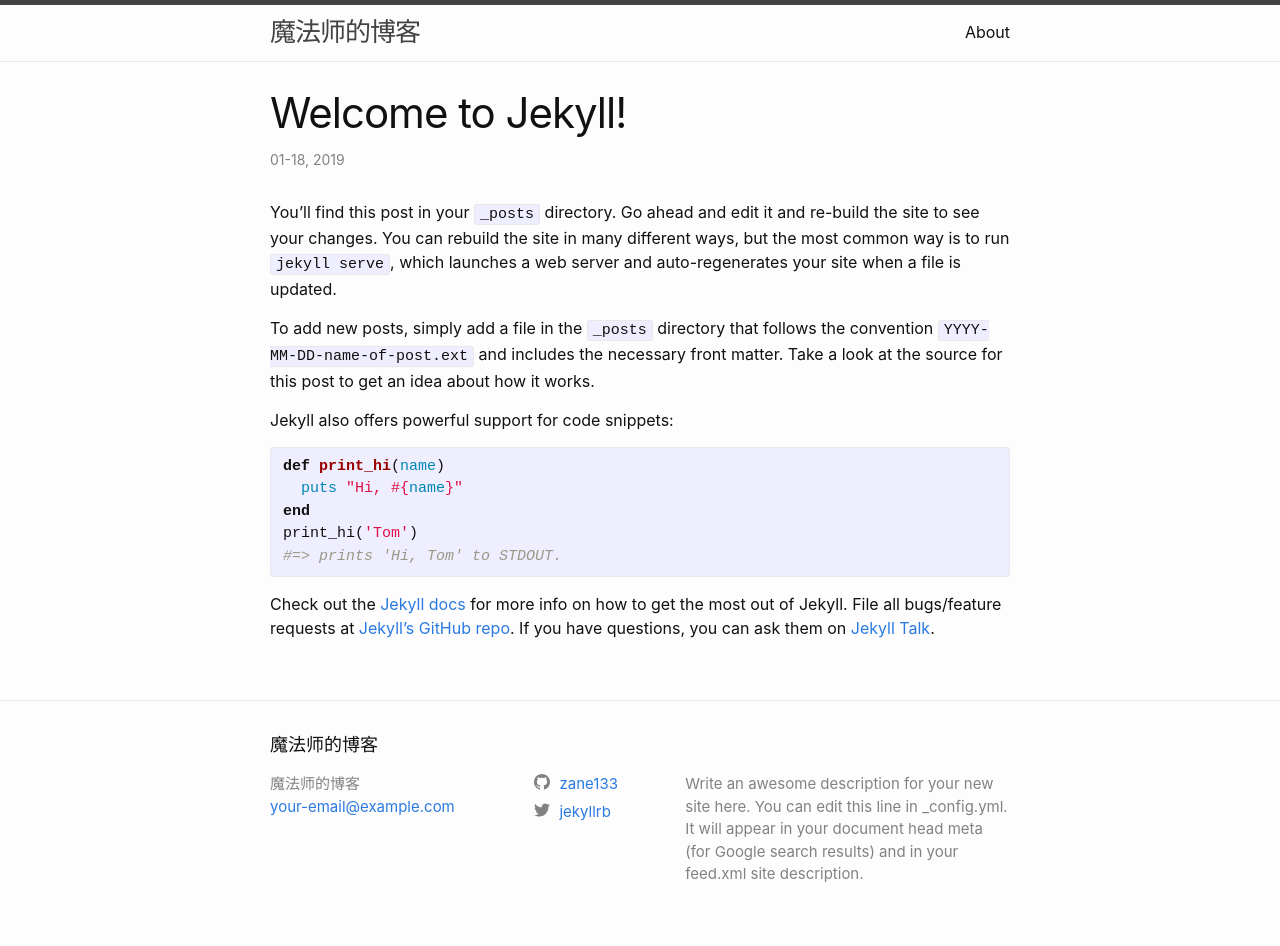
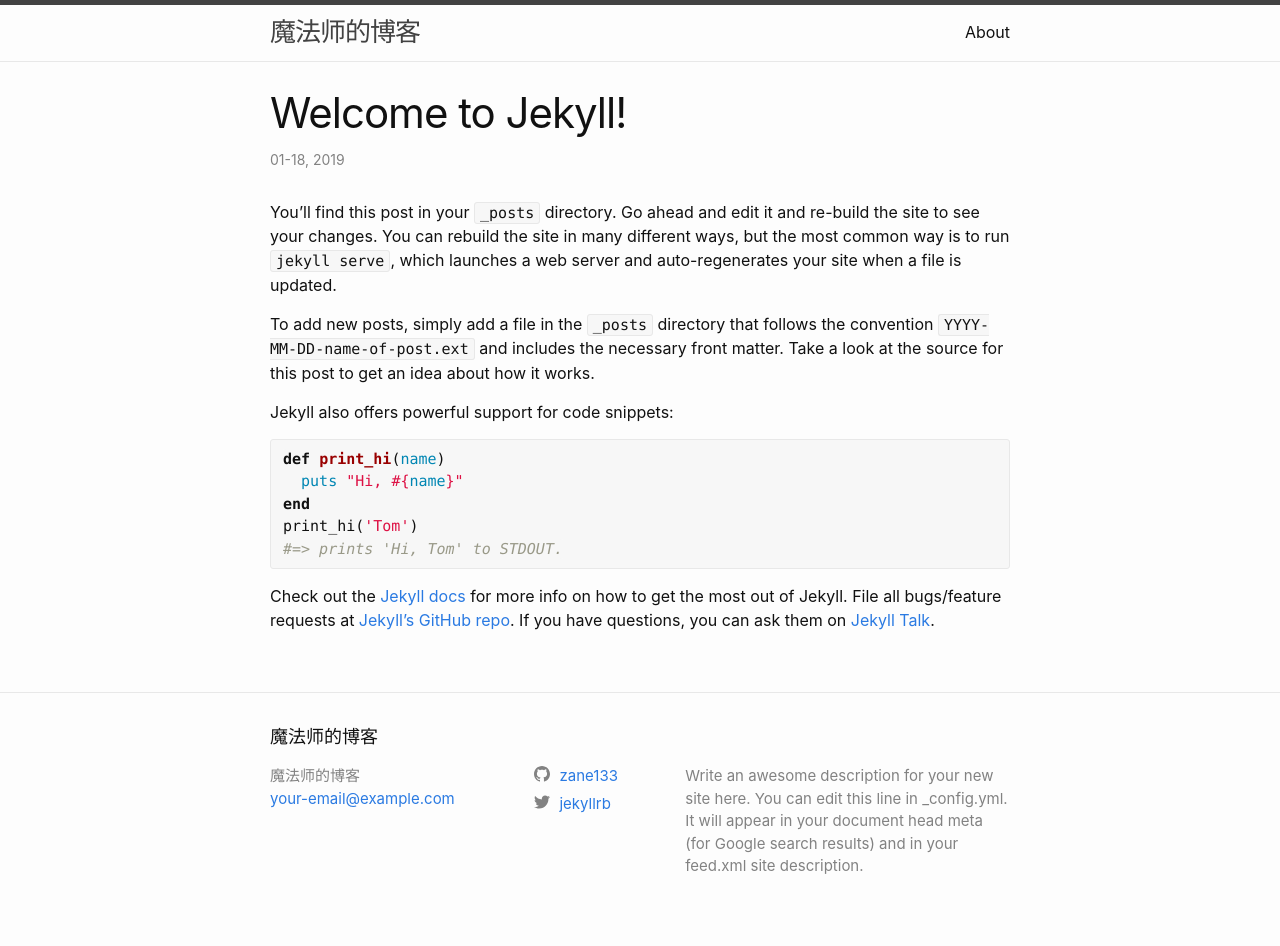
Before and after one commit to zane133/zane133.github.io, a Jekyll site: the page built from _posts/2019-01-18-welcome-to-jekyll.markdown, in a window 1280 px wide. Built offline with Jekyll 4.4.1, drawn with Linux system fonts in a browser that asks for light colours.

Commit message:
edit code scss

```diff
--- a/_config.yml
+++ b/_config.yml
@@ -35,6 +35,10 @@ plugins:
 minima:
   date_format: "%m-%d, %Y"
 
+header_pages:
+  - about.md
+  - portfolio.md
+
 # Exclude from processing.
 # The following items will not be processed, by default. Create a custom list
 # to override the default setting.
--- a/_sass/minima/_base.scss
+++ b/_sass/minima/_base.scss
@@ -151,9 +151,12 @@ code {
   @include relative-font-size(0.9375);
   border: 1px solid $grey-color-light;
   border-radius: 3px;
-  background-color: #eef;
+  background-color: #f7f7f7;
 }
-
+pre,
+code {
+  font-family: consolas, Menlo, "PingFang SC", "Microsoft YaHei", monospace;
+}
 code {
   padding: 1px 5px;
 }
```
